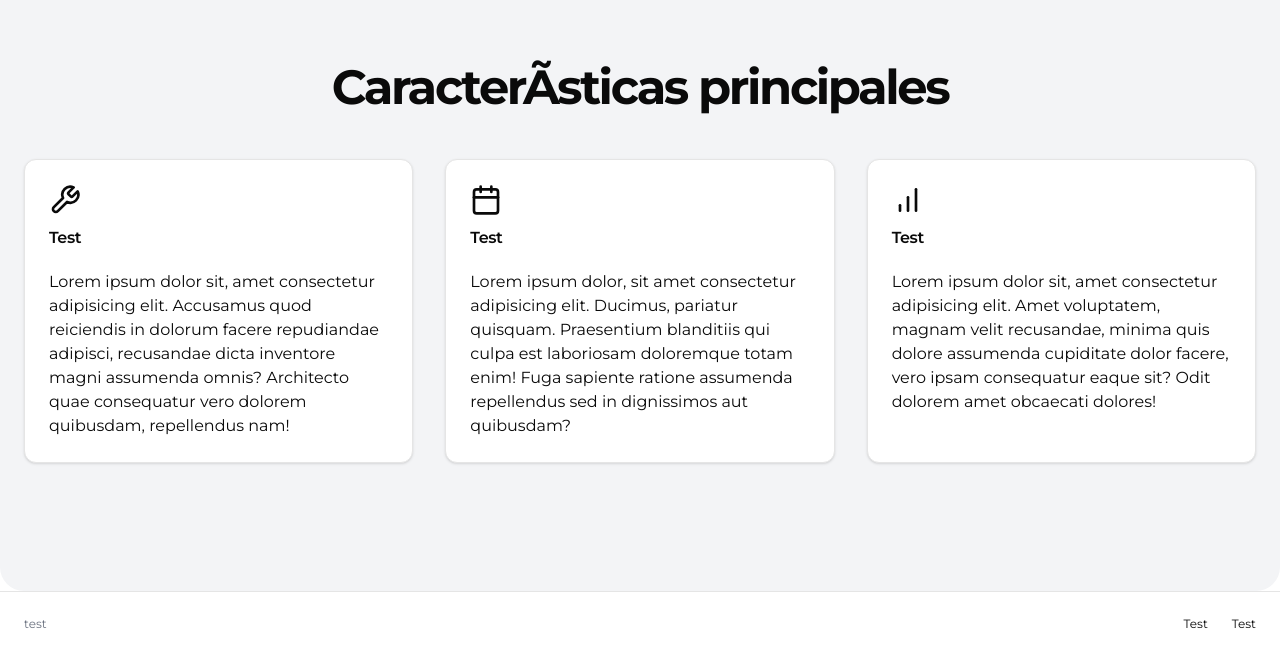
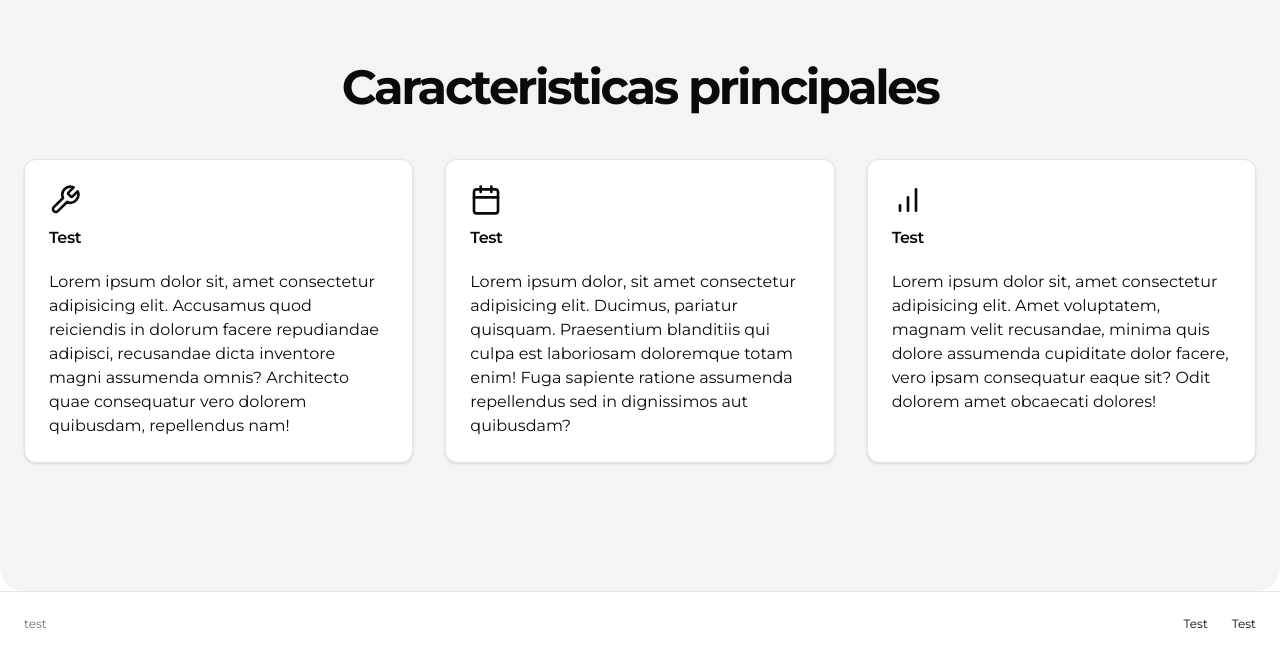
Before and after one commit to clikzz/Proyecto-ISW, a Next.js app in the folder frontend/: page / in a window 1280 px wide. Shown: the part 865-1521 px from the top of the page. Built offline with nearby package versions, Linux system fonts and the light colour scheme.

Commit message:
Refactor LandingPage component: fix typo in heading

```diff
--- a/frontend/src/app/page.jsx
+++ b/frontend/src/app/page.jsx
@@ -41,7 +41,7 @@ export default function LandingPage() {
         >
           <div className="items-centercontainer px-4 md:px-6">
             <h2 className="text-3xl font-bold tracking-tighter sm:text-5xl text-center mb-12">
-              CaracterÃ­sticas principales
+              Caracteristicas principales
             </h2>
             <div className="grid grid-cols-1 md:grid-cols-2 lg:grid-cols-3 gap-8">
               <Card>
```
